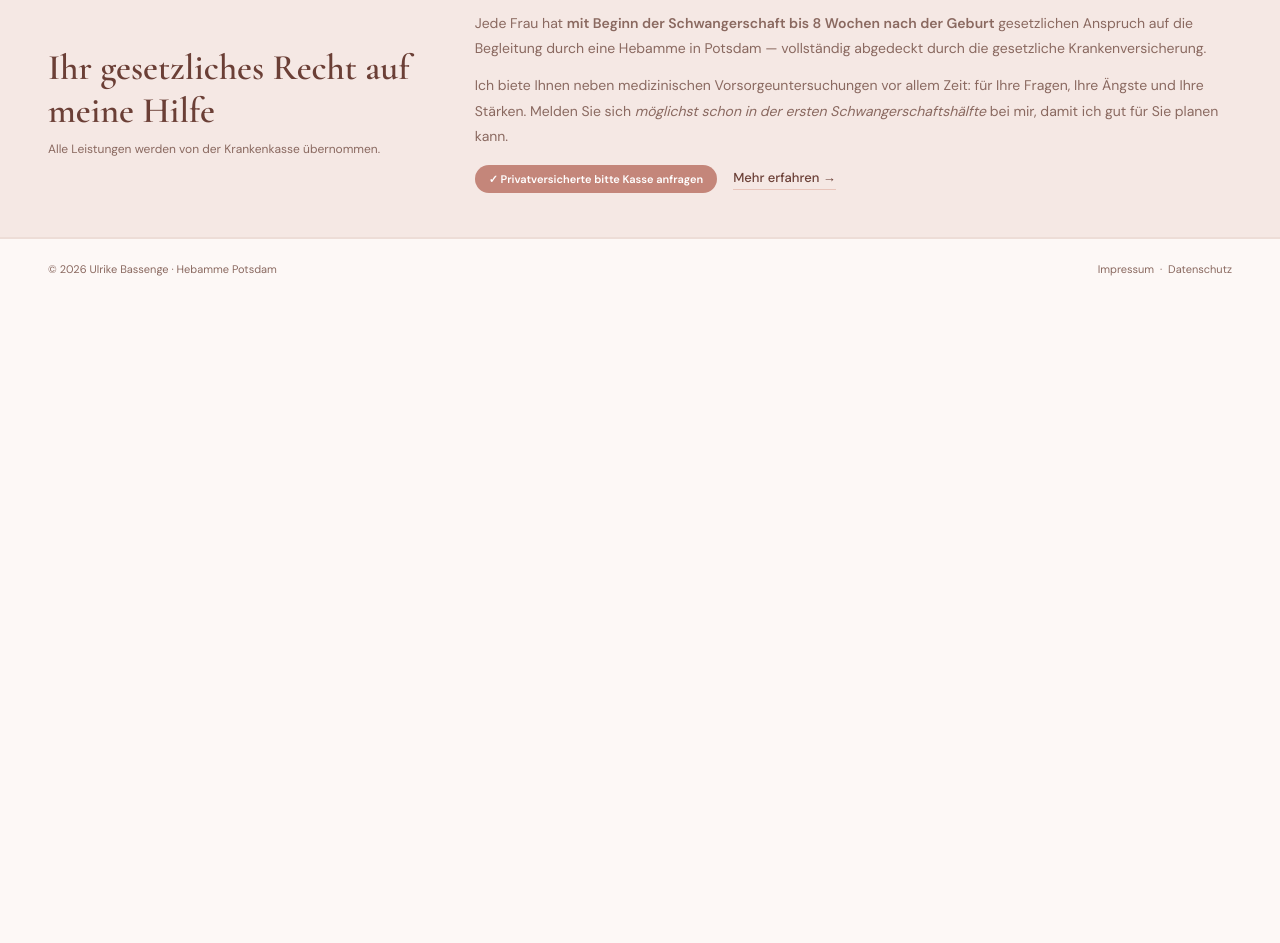
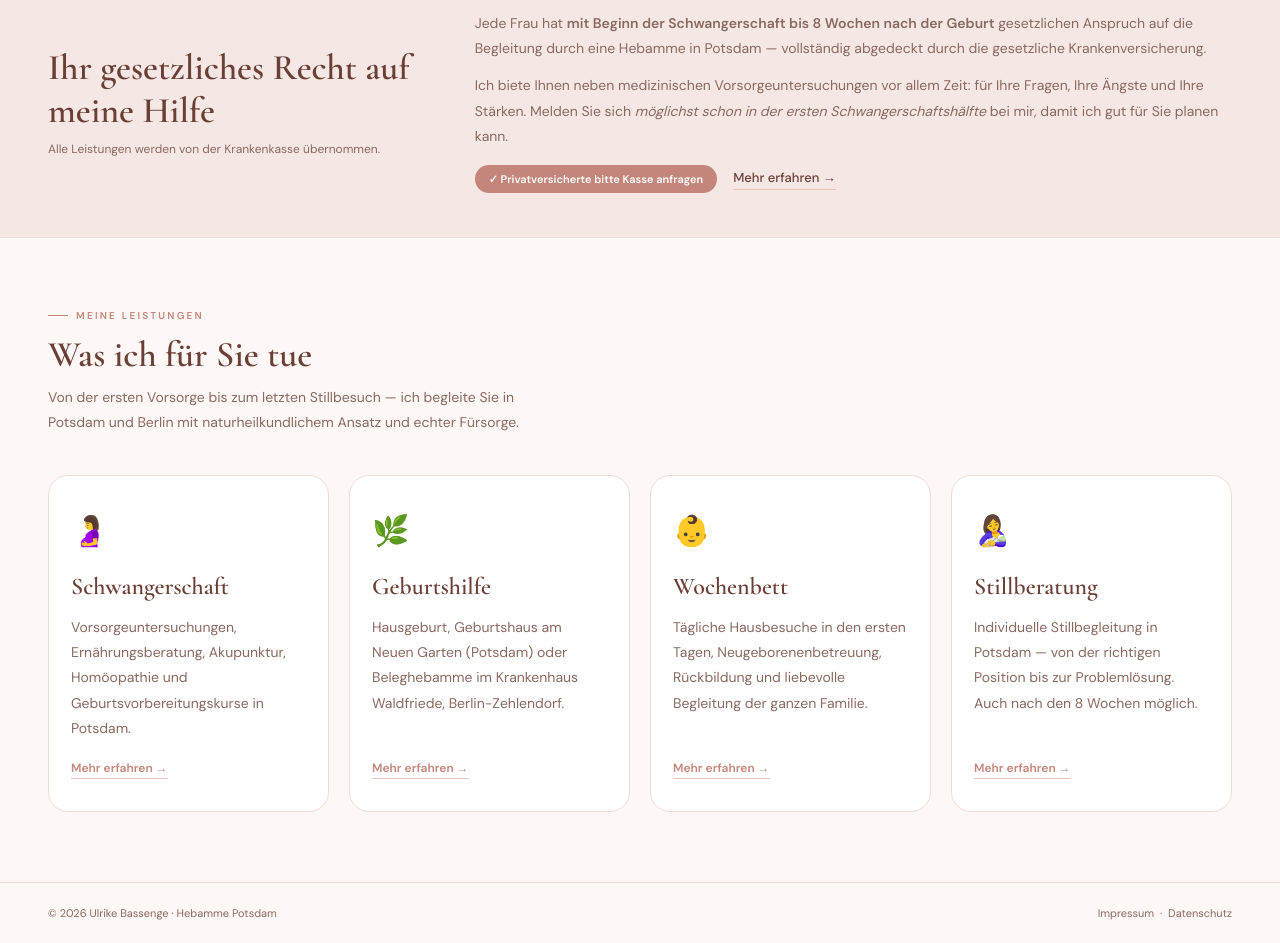
Before and after one commit to MaxNieb/hebamme-Ulli, a plain HTML site: page index.html in a window 1280 px wide. Shown: the part 783-1726 px from the top of the page. Before the commit the page ends 1083 px from the top, so only its background shows below. Drawn offline with nearby package versions, Linux system fonts and the light colour scheme.

Commit message:
feat: startseite — leistungskacheln (4 cards, responsive grid)

```diff
--- a/index.html
+++ b/index.html
@@ -142,6 +142,45 @@
   </div>
 </section>
 
+<!-- LEISTUNGEN -->
+<section id="leistungen" style="padding:70px 48px;">
+  <p class="section-label">Meine Leistungen</p>
+  <h2 class="heading-lg" style="margin-bottom:8px;">Was ich für Sie tue</h2>
+  <p class="body-text" style="max-width:520px;margin-bottom:40px;">Von der ersten Vorsorge bis zum letzten Stillbesuch — ich begleite Sie in Potsdam und Berlin mit naturheilkundlichem Ansatz und echter Fürsorge.</p>
+
+  <div class="cards-4" style="display:grid;grid-template-columns:repeat(4,1fr);gap:20px;">
+
+    <a href="schwangerschaft.html" class="card" style="padding:32px 22px;display:flex;flex-direction:column;">
+      <div style="font-size:30px;margin-bottom:16px;">🤰</div>
+      <h3 class="heading-md" style="margin-bottom:10px;">Schwangerschaft</h3>
+      <p class="body-text" style="flex:1;">Vorsorgeuntersuchungen, Ernährungsberatung, Akupunktur, Homöopathie und Geburtsvorbereitungskurse in Potsdam.</p>
+      <span style="display:inline-flex;align-items:center;gap:4px;margin-top:18px;font-size:12px;color:var(--rose);font-weight:600;border-bottom:1px solid var(--rose-light);padding-bottom:1px;width:fit-content;">Mehr erfahren →</span>
+    </a>
+
+    <a href="geburtshilfe.html" class="card" style="padding:32px 22px;display:flex;flex-direction:column;">
+      <div style="font-size:30px;margin-bottom:16px;">🌿</div>
+      <h3 class="heading-md" style="margin-bottom:10px;">Geburtshilfe</h3>
+      <p class="body-text" style="flex:1;">Hausgeburt, Geburtshaus am Neuen Garten (Potsdam) oder Beleghebamme im Krankenhaus Waldfriede, Berlin-Zehlendorf.</p>
+      <span style="display:inline-flex;align-items:center;gap:4px;margin-top:18px;font-size:12px;color:var(--rose);font-weight:600;border-bottom:1px solid var(--rose-light);padding-bottom:1px;width:fit-content;">Mehr erfahren →</span>
+    </a>
+
+    <a href="wochenbett.html" class="card" style="padding:32px 22px;display:flex;flex-direction:column;">
+      <div style="font-size:30px;margin-bottom:16px;">👶</div>
+      <h3 class="heading-md" style="margin-bottom:10px;">Wochenbett</h3>
+      <p class="body-text" style="flex:1;">Tägliche Hausbesuche in den ersten Tagen, Neugeborenenbetreuung, Rückbildung und liebevolle Begleitung der ganzen Familie.</p>
+      <span style="display:inline-flex;align-items:center;gap:4px;margin-top:18px;font-size:12px;color:var(--rose);font-weight:600;border-bottom:1px solid var(--rose-light);padding-bottom:1px;width:fit-content;">Mehr erfahren →</span>
+    </a>
+
+    <a href="stillen.html" class="card" style="padding:32px 22px;display:flex;flex-direction:column;">
+      <div style="font-size:30px;margin-bottom:16px;">🤱</div>
+      <h3 class="heading-md" style="margin-bottom:10px;">Stillberatung</h3>
+      <p class="body-text" style="flex:1;">Individuelle Stillbegleitung in Potsdam — von der richtigen Position bis zur Problemlösung. Auch nach den 8 Wochen möglich.</p>
+      <span style="display:inline-flex;align-items:center;gap:4px;margin-top:18px;font-size:12px;color:var(--rose);font-weight:600;border-bottom:1px solid var(--rose-light);padding-bottom:1px;width:fit-content;">Mehr erfahren →</span>
+    </a>
+
+  </div>
+</section>
+
 <!-- FOOTER -->
 <footer class="site-footer">
   <span>© 2026 Ulrike Bassenge · Hebamme Potsdam</span>
--- a/styles.css
+++ b/styles.css
@@ -174,3 +174,17 @@ img { max-width: 100%; display: block; }
   .grid-4, .grid-3, .grid-2 { grid-template-columns: 1fr; }
   .hero-grid { grid-template-columns: 1fr; }
 }
+
+/* Responsive grid for 4-column card layout */
+@media (max-width: 1024px) {
+  .cards-4 { grid-template-columns: repeat(2, 1fr) !important; }
+}
+@media (max-width: 640px) {
+  .cards-4 { grid-template-columns: 1fr !important; }
+}
+
+/* Focus-visible for card links (service cards are <a> elements) */
+a.card:focus-visible {
+  outline: 2px solid var(--rose);
+  outline-offset: 3px;
+}
```
